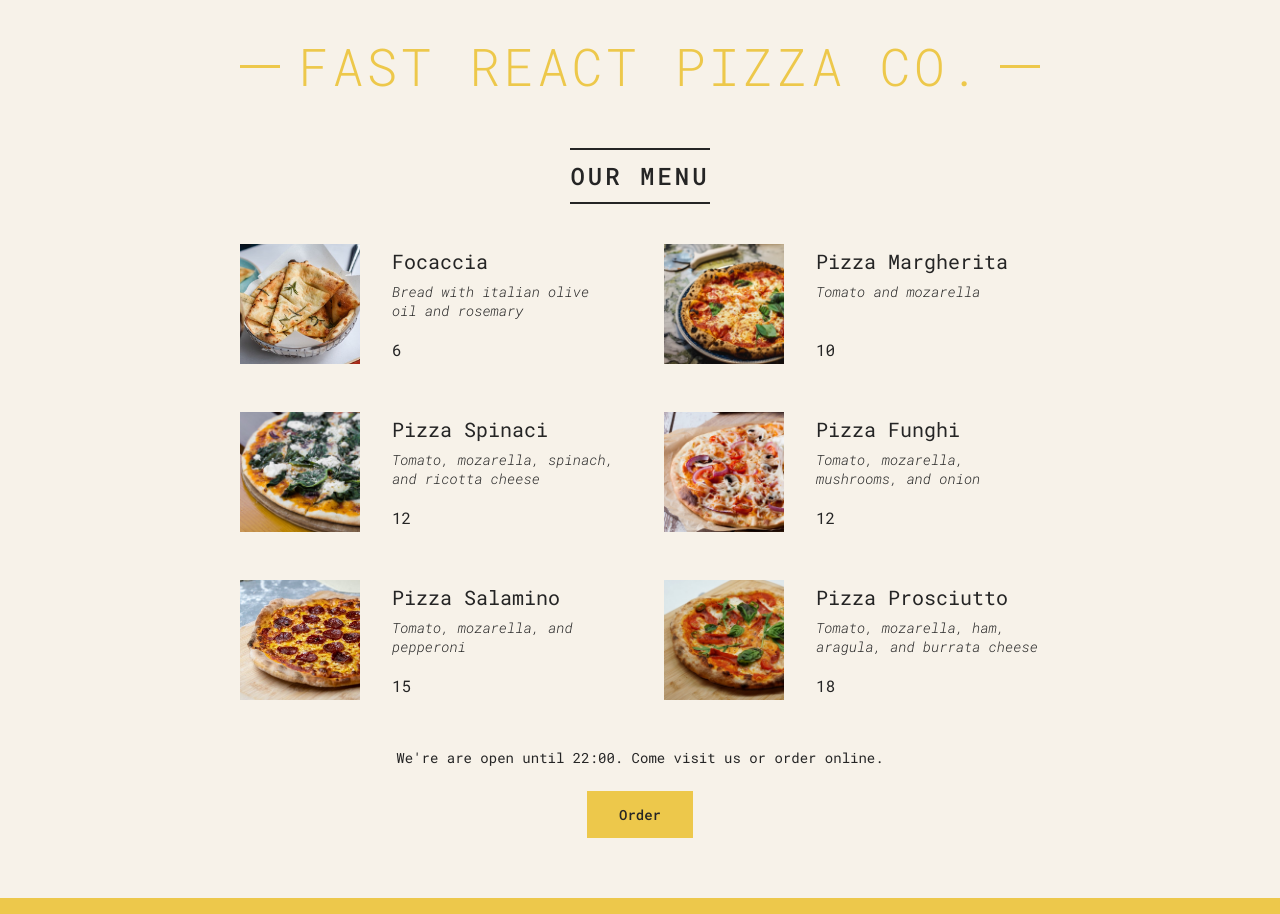
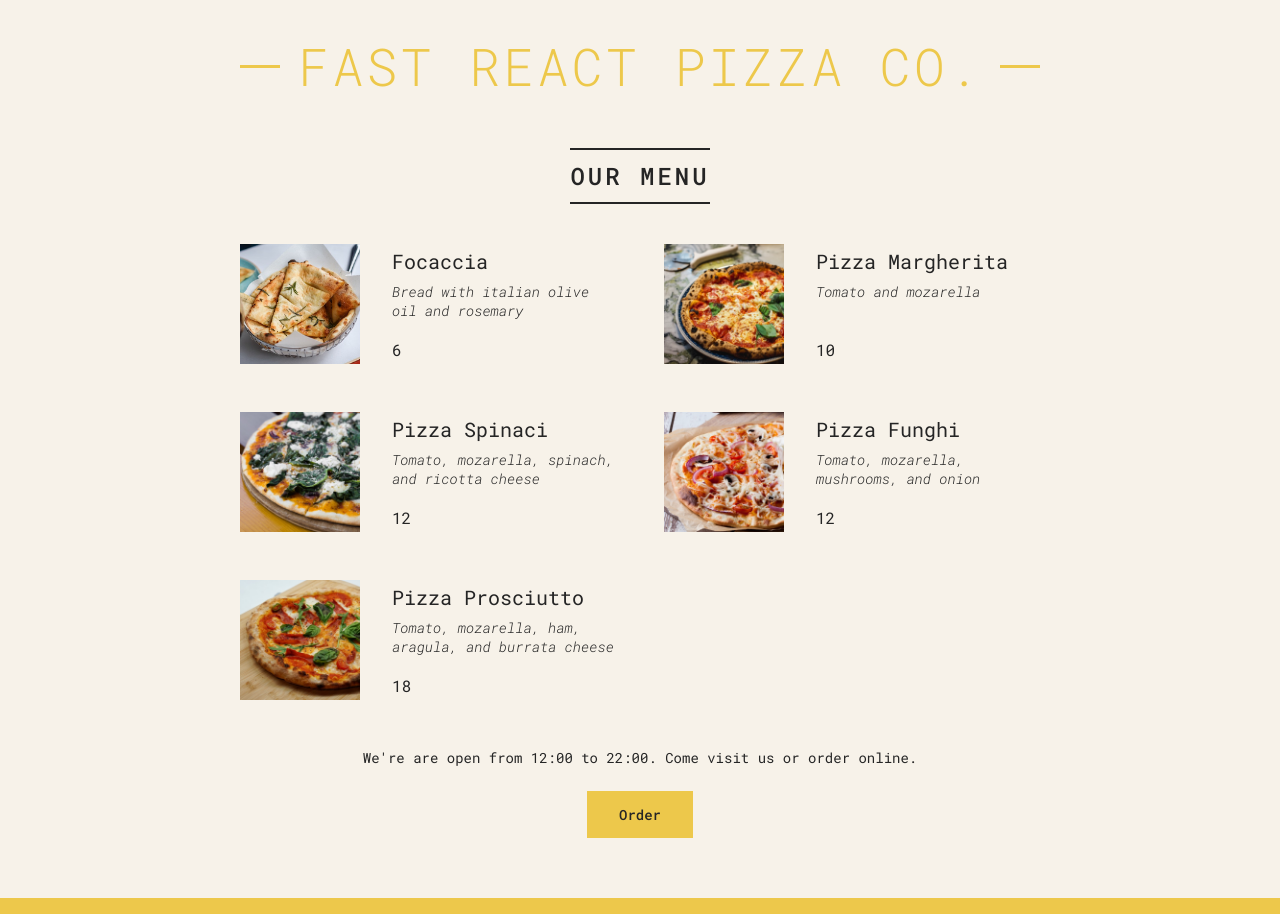
Before and after one commit to Soulbolt/pizza-menu-03, a React (Create React App) app: page / in a window 1280 px wide. Built offline with nearby package versions, Linux system fonts and the light colour scheme.

Commit message:
refactor with destructuring pizzaObj and passing open and close hours.

```diff
--- a/src/index.jsx
+++ b/src/index.jsx
@@ -99,14 +99,16 @@ function Menu() {
   );
 }
 
-function Pizza(props) {
+function Pizza({ pizzaOjb }) {
+  if (pizzaOjb.soldOut) return null;
+
   return (
     <li className="pizza">
-      <img src={props.pizzaOjb.photoName} alt={props.pizzaOjb.name} />
+      <img src={pizzaOjb.photoName} alt={pizzaOjb.name} />
       <div>
-        <h3>{props.pizzaOjb.name}</h3>
-        <p>{props.pizzaOjb.ingredients}</p>
-        <span>{props.pizzaOjb.price}</span>
+        <h3>{pizzaOjb.name}</h3>
+        <p>{pizzaOjb.ingredients}</p>
+        <span>{pizzaOjb.price}</span>
       </div>
     </li>
   );
@@ -125,18 +127,25 @@ function Footer() {
   return (
     <footer className="footer">
       {isOpen ? (
-        <div className="order">
-          <p>
-            We're are open until {closeHour}:00. Come visit us or order online.
-          </p>
-          <button className="btn">Order</button>
-        </div>
+        <Order closeHour={closeHour} openHour={openHour} /> //pass it on as a prop/parameter to the order component/function
       ) : (
         <p>
           We're happy to welcome you between {openHour}:00 and {closeHour}:00.
         </p>
       )}
     </footer>
+  );
+}
+
+function Order({ closeHour, openHour }) {
+  return (
+    <div className="order">
+      <p>
+        We're are open from {openHour}:00 to {closeHour}:00. Come visit us or
+        order online.
+      </p>
+      <button className="btn">Order</button>
+    </div>
   );
 }
 
```
